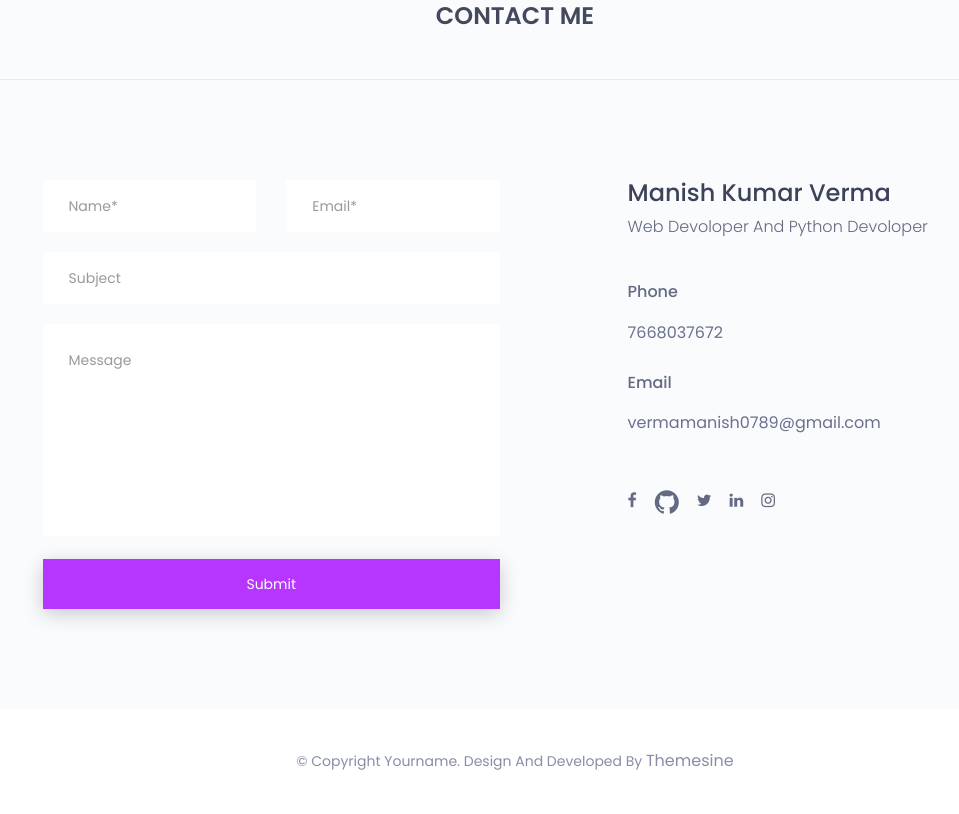
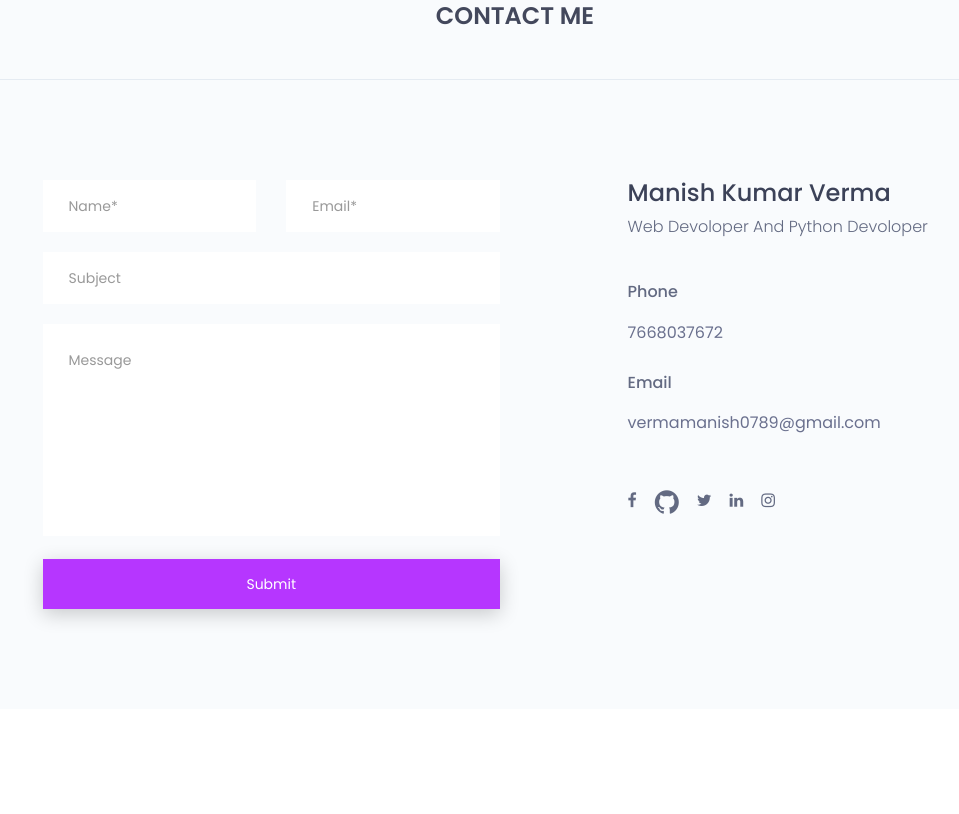
Before and after one commit to Gitmanishverma/Portfolio, a plain HTML site: page index.html in a window 1280 px wide. Shown: the part 4867-5681 px from the top of the page, without its empty margins (125-1084 px from the left). After the commit the page ends 5576 px from the top, so only its background shows below. Drawn offline with nearby package versions, Linux system fonts and the light colour scheme.

Commit message:
Update index.html
remove footer

```diff
--- a/index.html
+++ b/index.html
@@ -740,10 +740,7 @@
 	<footer id="footer-copyright" class="footer-copyright">
 		<div class="container">
 			<div class="hm-footer-copyright text-center">
-				<p>
-					&copy; copyright yourname. design and developed by <a
-						href="https://www.themesine.com/">themesine</a>
-				</p><!--/p-->
+
 			</div><!--/.text-center-->
 		</div><!--/.container-->
 
```
